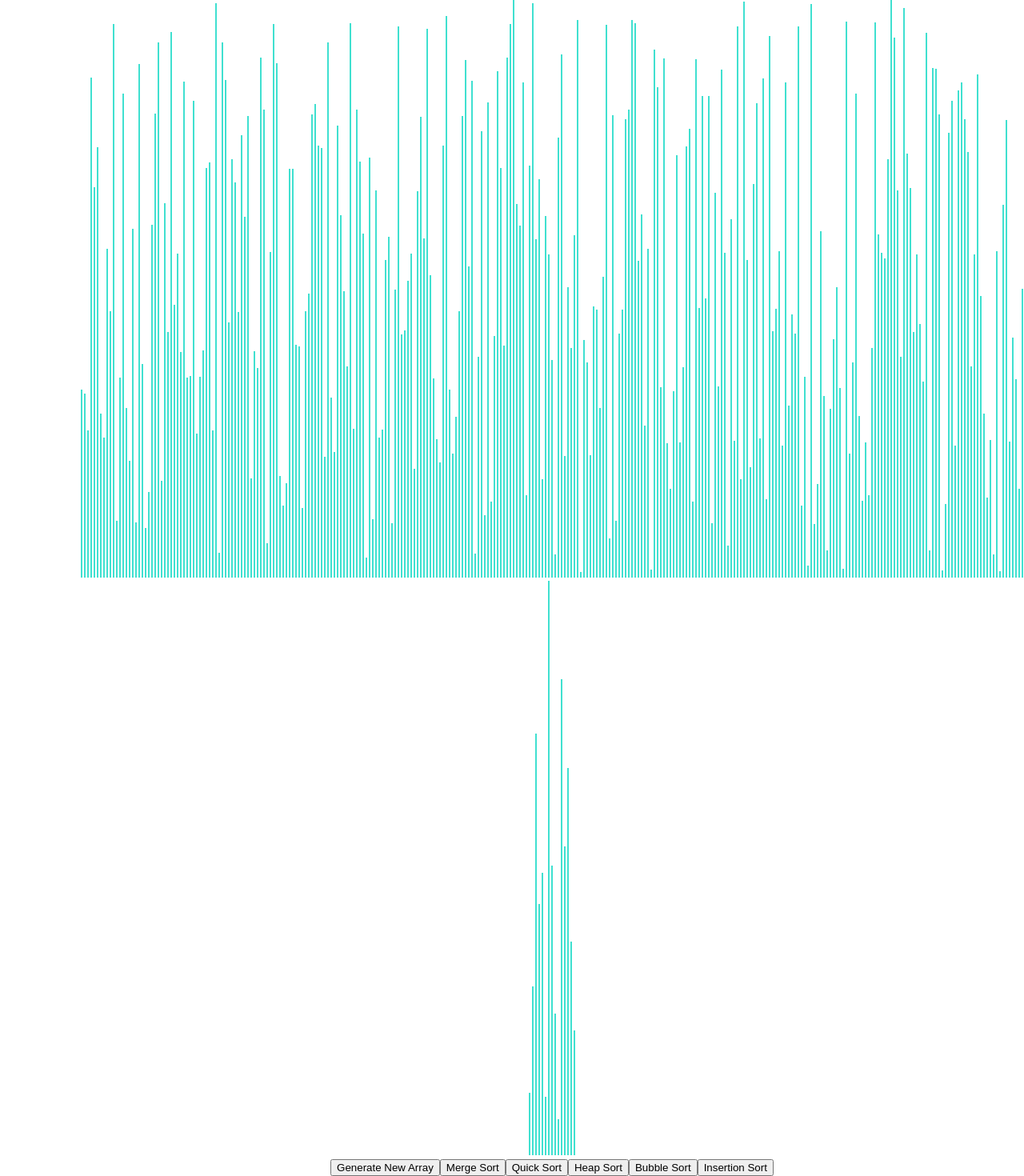
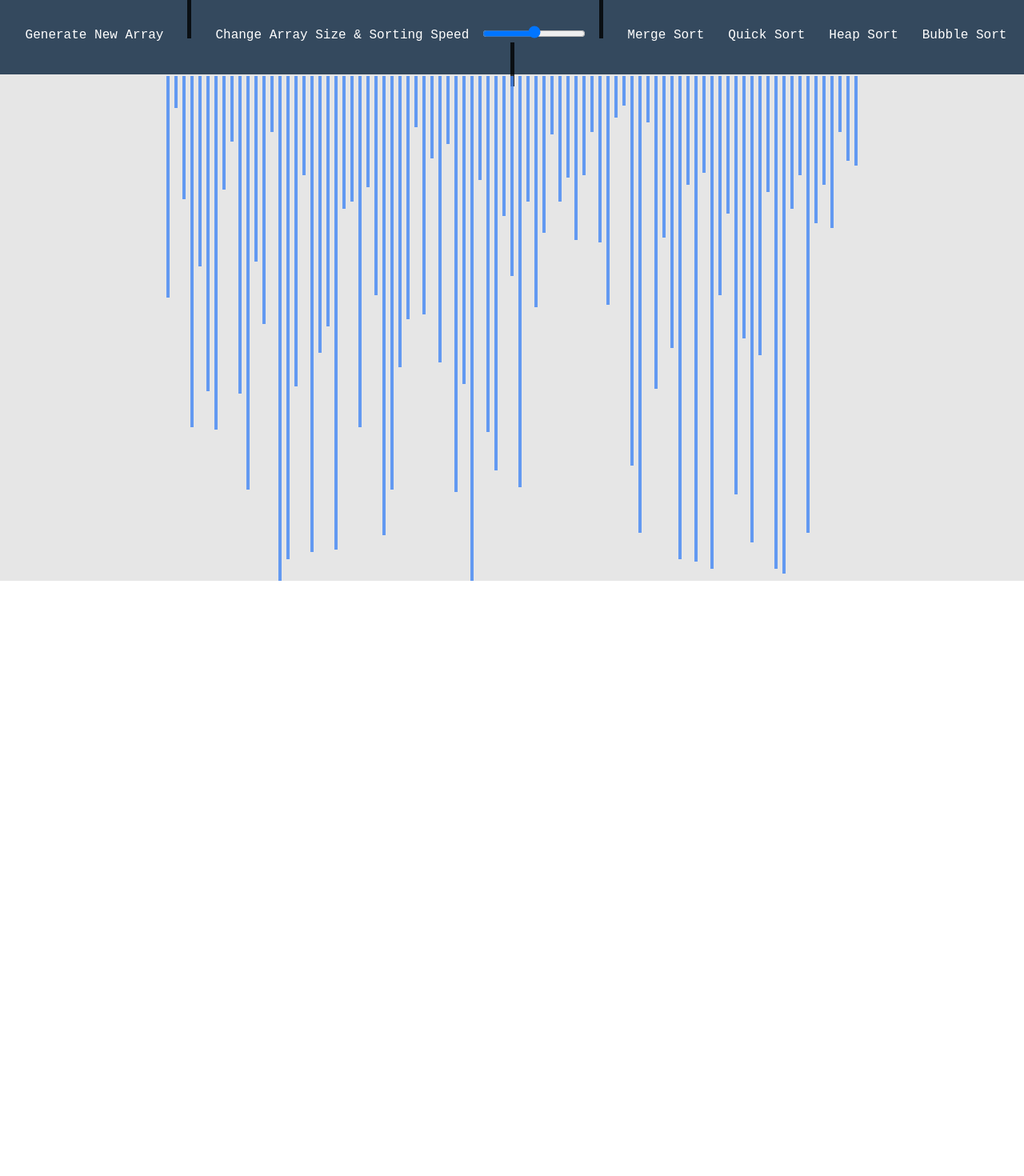
Before and after one commit to rleung1004/Sorting_Visualizer, a React (Create React App) app: page / in a window 1280 px wide. Shown: the part 7-1477 px from the top of the page at 80% size. After the commit the page ends 800 px from the top, so only its background shows below. Built offline with nearby package versions, Linux system fonts and the light colour scheme.

Commit message:
implemented reducers and refactored components to utilize redux

```diff
--- a/package.json
+++ b/package.json
@@ -6,6 +6,7 @@
     "@testing-library/jest-dom": "^4.2.4",
     "@testing-library/react": "^9.5.0",
     "@testing-library/user-event": "^7.2.1",
+    "jquery": "^3.5.1",
     "react": "^16.13.1",
     "react-dom": "^16.13.1",
     "react-redux": "^7.2.1",
--- a/src/SortingAlgorithms/bubbleSort.js
+++ b/src/SortingAlgorithms/bubbleSort.js
@@ -1,14 +1,58 @@
-export function getBubbleSortAnimations(array) {
-  const animations = [];
-  for (let i = 0; i < array.length; i++) {
-    for (let j = 0; j < array.length - i - 1; j++) {
-      if (array[j + 1] < array[j]) {
+import { setArray } from "../reducers/array";
+import { setCurrentBubble } from "../reducers/bubbleSort";
+import { setCurrentSwappers } from "../reducers/swappers";
+import { setCurrentSorted } from "../reducers/sorted";
+import { setRunning } from "../reducers/running";
+
+export default function bubbleSort(stateArray, dispatch, speed) {
+  let array = stateArray.slice(0);
+  let toDispatch = [];
+  let sorted = false;
+  let i = 0;
+
+  while (!sorted) {
+    sorted = true;
+    for (let j = 0; j < array.length - 1 - i; i++) {
+      toDispatch.push([j, j + 1]);
+      if (array[j] > array[j + 1]) {
+        toDispatch.push(j, j + 1, true);
         let temp = array[j];
-        animations.push([j, j + 1]);
         array[j] = array[j + 1];
         array[j + 1] = temp;
+        sorted = false;
+        toDispatch.push(array.slice(0));
+        toDispatch.push();
       }
     }
+    toDispatch.push([true, dispatch, array, speed]);
+    i++;
   }
-  return animations;
+  handleDispatch(toDispatch, dispatch, array, speed);
+  return array;
 }
+
+function handleDispatch(toDispatch, dispatch, array, speed) {
+  if (!toDispatch.length) {
+    dispatch(setCurrentBubble(array.map((num, index) => index)));
+    setTimeout(() => {
+      dispatch(setCurrentBubble([]));
+      dispatch(setCurrentSorted(array.map((num, index) => index)));
+      dispatch(setRunning(false));
+    }, 900);
+    return;
+  }
+  let dispatchCallBack =
+    toDispatch[0].length > 3
+      ? setArray
+      : toDispatch[0].length === 3 || toDispatch[0].length === 0
+      ? setCurrentSwappers
+      : toDispatch[0].length === 2 && typeof toDispatch[0][0] === "boolean"
+      ? setCurrentSorted
+      : setCurrentBubble;
+
+  dispatch(dispatchCallBack(toDispatch.shift()));
+
+  setTimeout(() => {
+    handleDispatch(toDispatch, dispatch, array, speed);
+  }, speed);
+}
--- a/src/components/Body/Body.jsx
+++ b/src/components/Body/Body.jsx
@@ -1,11 +1,8 @@
 import React, { Component } from "react";
+import $ from "jquery";
 import "./Body.css";
 
 class Body extends Component {
-  constructor(props) {
-    super(props);
-  }
-
   render() {
     const {
       array,
@@ -38,6 +35,8 @@ class Body extends Component {
         ? 2.5
         : 2;
     const margin = `${numMargin}px`;
+
+    const color = numWidth > 20 ? "white" : "transparent";
 
     const numFont =
       numWidth > 70
--- /dev/null
+++ b/src/components/Body/BodyContainer.js
@@ -0,0 +1,26 @@
+import { connect } from "react-redux";
+import Body from "./Body";
+
+const mapStateToProps = ({
+  array,
+  currentBubble,
+  currentHeap,
+  currentMerge,
+  currentQuick,
+  pivot,
+  currentSorted,
+  currentSwappers,
+}) => ({
+  array,
+  currentBubble,
+  currentHeap,
+  currentMerge,
+  currentQuick,
+  pivot,
+  currentSorted,
+  currentSwappers,
+});
+
+const mapDispatchToProps = () => (dispatch) => ({});
+
+export default connect(mapStateToProps, mapDispatchToProps)(Body);
--- a/src/components/SortingVisualizer/SortingVisualizer.jsx
+++ b/src/components/SortingVisualizer/SortingVisualizer.jsx
@@ -1,139 +1,17 @@
 import React, { Component } from "react";
+import Body from "../Body/BodyContainer";
+import Toolbar from "../Toolbar/ToolbarContainer";
 import "./SortingVisualizer.css";
-import { getMergeSortAnimations } from "../../SortingAlgorithms/mergeSort";
-import { getBubbleSortAnimations } from "../../SortingAlgorithms/bubbleSort";
-import { getInsertionSortAnimations } from "../../SortingAlgorithms/insertionSort";
 
-// Change this value for the speed of animation
-const ANIMATION_SPEED_MS = 5;
-
-// Change this value for the speed of sorting
-const SORT_SPEED_MS = 1;
-
-// Change this value for the number of bars (values) in the array
-const NUMBER_OF_ARRAY_BARS = 310;
-
-// This is the main color of array bars
-const PRIMARY_COLOR = "turquoise";
-
-// This is the color of array bars when being compared throughout the animation
-const SECONDARY_COLOR = "red";
-
-export default class SortingVisualizer extends Component {
-  constructor(props) {
-    super(props);
-
-    this.state = {
-      array: [],
-    };
-  }
-
-  componentDidMount() {
-    this.resetArray();
-  }
-
-  resetArray() {
-    const array = [];
-    for (let i = 0; i < NUMBER_OF_ARRAY_BARS; i++) {
-      array.push(randomInt(5, 730));
-    }
-    this.setState({ array });
-  }
-
-  animationsHelper(animations) {
-    const arrayBars = document.getElementsByClassName("array-bar");
-
-    for (let i = 0; i < animations.length; i++) {
-      const [barOneIndex, barTwoIndex] = animations[i];
-      const barOneStyle = arrayBars[barOneIndex].style;
-      const barTwoStyle = arrayBars[barTwoIndex].style;
-
-      setTimeout(() => {
-        animations.pop();
-        barOneStyle.backgroundColor = SECONDARY_COLOR;
-        barTwoStyle.backgroundColor = SECONDARY_COLOR;
-        let tempHeight = barOneStyle.height;
-        barOneStyle.height = barTwoStyle.height;
-        barTwoStyle.height = tempHeight;
-      }, (i + 1) * SORT_SPEED_MS);
-    }
-  }
-
-  mergeSort() {
-    const animations = getMergeSortAnimations(this.state.array);
-    for (let i = 0; i < animations.length; i++) {
-      const arrayBars = document.getElementsByClassName("array-bar");
-      const isColorChange = i % 3 !== 2;
-
-      if (isColorChange) {
-        const [barOneIdx, barTwoIdx] = animations[i];
-        const barOneStyle = arrayBars[barOneIdx].style;
-        const barTwoStyle = arrayBars[barTwoIdx].style;
-        const color = i % 3 === 0 ? SECONDARY_COLOR : PRIMARY_COLOR;
-        setTimeout(() => {
-          barOneStyle.backgroundColor = color;
-          barTwoStyle.backgroundColor = color;
-        }, i * ANIMATION_SPEED_MS);
-      } else {
-        setTimeout(() => {
-          const [barOneIdx, newHeight] = animations[i];
-          const barOneStyle = arrayBars[barOneIdx].style;
-          barOneStyle.height = `${newHeight}px`;
-        }, i * ANIMATION_SPEED_MS);
-      }
-    }
-  }
-
-  quickSort() {}
-
-  heapSort() {}
-
-  bubbleSort() {
-    setTimeout(() => {
-      const animations = getBubbleSortAnimations(this.state.array);
-      this.animationsHelper(animations);
-    });
-    return;
-  }
-
-  insertionSort() {
-    setTimeout(() => {
-      const animations = getInsertionSortAnimations(this.state.array);
-      this.animationsHelper(animations);
-    });
-    return;
-  }
-
+class SortingVisualizer extends Component {
   render() {
-    const { array } = this.state;
-
     return (
-      <>
-        <div className="array-container">
-          {array.map((value, idx) => (
-            <div
-              className="array-bar"
-              key={idx}
-              style={{ backgroundColor: PRIMARY_COLOR, height: `${value}px` }}
-            ></div>
-          ))}
-          <div className="menu">
-            <button onClick={() => this.resetArray()}>
-              Generate New Array
-            </button>
-            <button onClick={() => this.mergeSort()}>Merge Sort</button>
-            <button onClick={() => this.quickSort()}>Quick Sort</button>
-            <button onClick={() => this.heapSort()}>Heap Sort</button>
-            <button onClick={() => this.bubbleSort()}>Bubble Sort</button>
-            <button onClick={() => this.insertionSort()}>Insertion Sort</button>
-          </div>
-        </div>
-      </>
+      <div>
+        <Toolbar />
+        <Body />
+      </div>
     );
   }
 }
 
-// function that generate random numbers based on interval
-const randomInt = (min, max) => {
-  return Math.floor(Math.random() * (max - min + 1) + min);
-};
+export default SortingVisualizer;
--- a/src/components/Toolbar/Toolbar.jsx
+++ b/src/components/Toolbar/Toolbar.jsx
@@ -51,7 +51,7 @@ class Toolbar extends Component {
           Change Array Size & Sorting Speed
         </div>
         <input
-          id="changeSize"
+          id="change-size"
           type="range"
           min="0"
           max="100"
@@ -66,7 +66,7 @@ class Toolbar extends Component {
               ? "current-algorithm-button"
               : "algorithm-button"
           }
-          onclick={() => {
+          onClick={() => {
             this.handleClick("mergeSort");
           }}
         >
@@ -78,7 +78,7 @@ class Toolbar extends Component {
               ? "current-algorithm-button"
               : "algorithm-button"
           }
-          onclick={() => {
+          onClick={() => {
             this.handleClick("quickSort");
           }}
         >
@@ -90,7 +90,7 @@ class Toolbar extends Component {
               ? "current-algorithm-button"
               : "algorithm-button"
           }
-          onclick={() => {
+          onClick={() => {
             this.handleClick("heapSort");
           }}
         >
@@ -102,7 +102,7 @@ class Toolbar extends Component {
               ? "current-algorithm-button"
               : "algorithm-button"
           }
-          onclick={() => {
+          onClick={() => {
             this.handleClick("bubbleSort");
           }}
         >
--- /dev/null
+++ b/src/components/Toolbar/ToolbarContainer.js
@@ -0,0 +1,37 @@
+import { connect } from "react-redux";
+import Toolbar from "./Toolbar.jsx";
+import { setArray } from "../../reducers/array";
+import { setAlgorithm } from "../../reducers/algorithm";
+import { setCurrentSorted } from "../../reducers/sorted";
+import { setRunning } from "../../reducers/running";
+import bubbleSort from "../../SortingAlgorithms/bubbleSort";
+
+const mapStateToProps = ({ array, algorithm, isRunning }) => ({
+  array,
+  algorithm,
+  isRunning,
+});
+
+const mapDispatchToProps = () => (dispatch) => ({
+  generateArray: (length) => {
+    let array = [];
+    while (array.length < length) {
+      array.push(Math.floor(Math.random() * 200) + 10);
+    }
+    dispatch(setArray(array));
+    dispatch(setCurrentSorted([]));
+  },
+
+  updateAlgorithm: (algorithm) => {
+    dispatch(setAlgorithm(algorithm));
+  },
+
+  sort: (algorithm, array, speed) => {
+    let doSort = algorithm === "bubbleSort" ? bubbleSort : null;
+    dispatch(setCurrentSorted([]));
+    dispatch(setRunning(true));
+    doSort(array, dispatch, speed);
+  },
+});
+
+export default connect(mapStateToProps, mapDispatchToProps)(Toolbar);
--- a/src/index.js
+++ b/src/index.js
@@ -1,14 +1,18 @@
-import React from 'react';
-import ReactDOM from 'react-dom';
-import './index.css';
-import App from './App';
-import * as serviceWorker from './serviceWorker';
+import React from "react";
+import ReactDOM from "react-dom";
+import "./index.css";
+import App from "./App";
+import { Provider } from "react-redux";
+import store from "./store";
+import * as serviceWorker from "./serviceWorker";
 
 ReactDOM.render(
   <React.StrictMode>
-    <App />
+    <Provider store={store}>
+      <App />
+    </Provider>
   </React.StrictMode>,
-  document.getElementById('root')
+  document.getElementById("root")
 );
 
 // If you want your app to work offline and load faster, you can change
```
Also changed, not shown: src/SortingAlgorithms/heapSort.js (added), src/SortingAlgorithms/quickSort.js (added), 1 other file (tests, documents, lock files or other folders).
